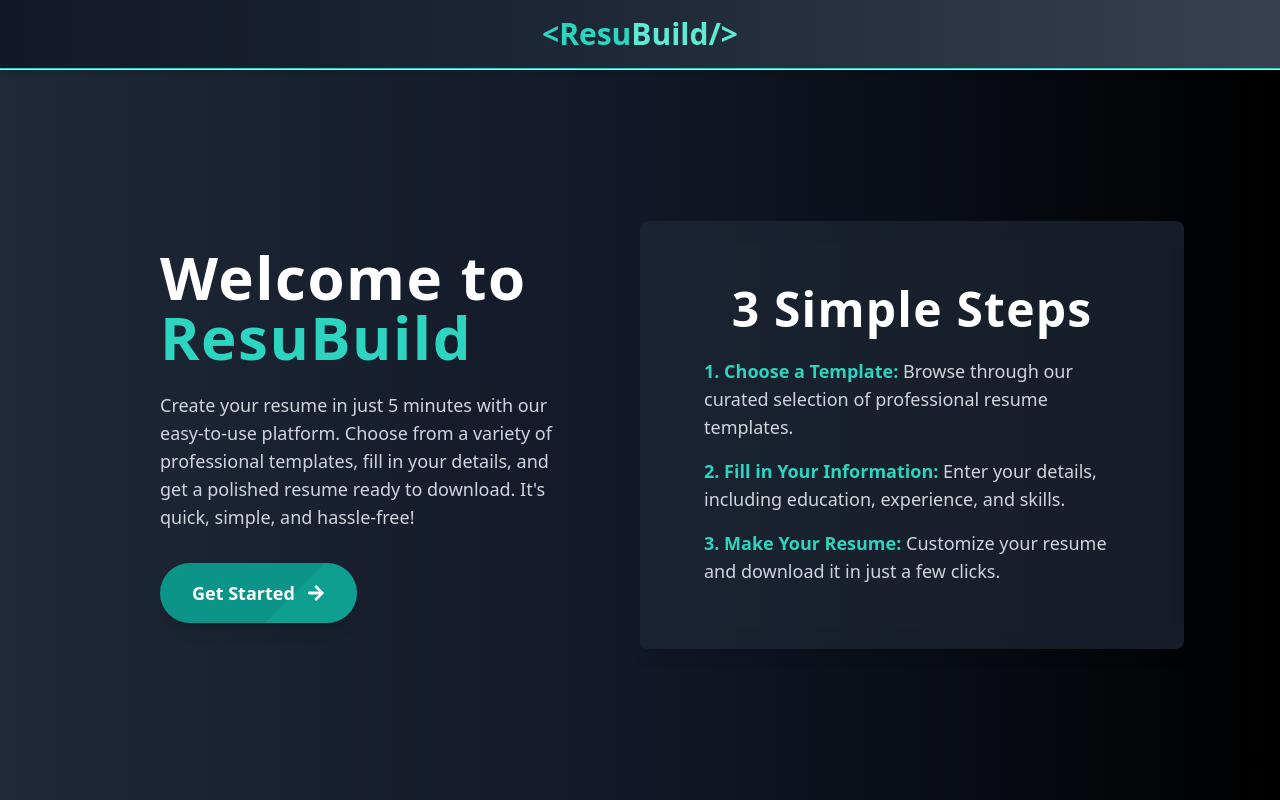
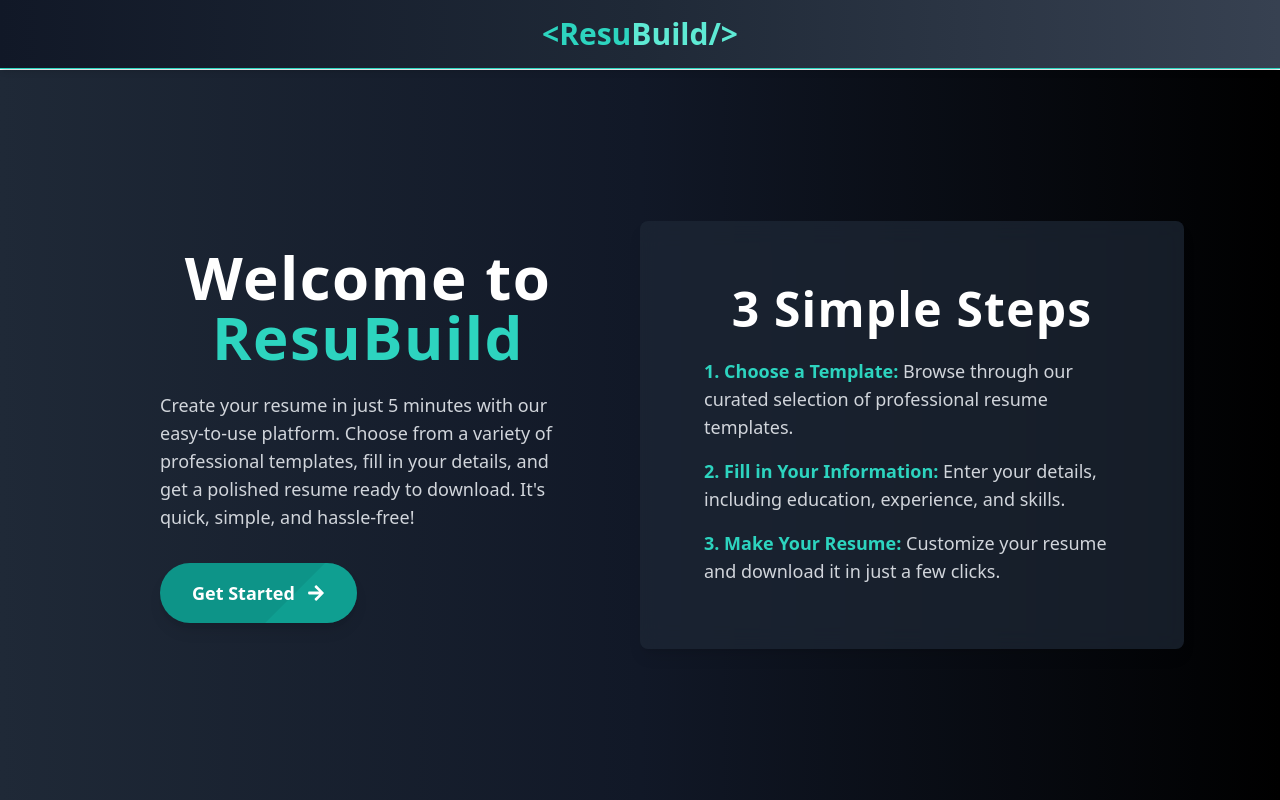
Before and after one commit to MDAYYAN-007/ResuBuild, a Next.js app: page / in a window 1280 px wide. Built offline with nearby package versions, Linux system fonts and the light colour scheme.

Commit message:
Keywords

```diff
--- a/app/page.js
+++ b/app/page.js
@@ -12,7 +12,7 @@
       >
         <div className="flex flex-col md:flex-row w-full max-w-6xl mx-auto px-4 md:px-8">
           <div className="flex-1 flex flex-col justify-center items-start py-4 px-8 md:px-8 lg:px-16">
-            <h1 className="text-4xl md:text-5xl lg:text-6xl font-extrabold mb-6 tracking-wide text-white">
+            <h1 className="text-4xl md:text-5xl lg:text-6xl font-extrabold mb-6 tracking-wide text-white text-center">
               Welcome to <span className="text-teal-400">ResuBuild</span>
             </h1>
             <p className="text-base md:text-lg mb-8 max-w-sm md:max-w-md lg:max-w-lg text-gray-300">
--- a/components/Navbar.js
+++ b/components/Navbar.js
@@ -5,10 +5,10 @@
   return (
     <nav className="bg-gradient-to-r from-gray-900 via-gray-800 to-gray-700 w-full flex justify-center items-center p-4 shadow-md border-b border-teal-400 fixed top-0 z-10 print:hidden">
       <Link href="/">
-        <h1 className="text-teal-400 text-3xl font-bold font-sans">
+        <p className="text-teal-400 text-3xl font-bold font-sans">
           {'<'}Resu
           <span className="text-teal-300">Build{'/>'}</span>
-        </h1>
+        </p>
       </Link>
     </nav>
   );
```
